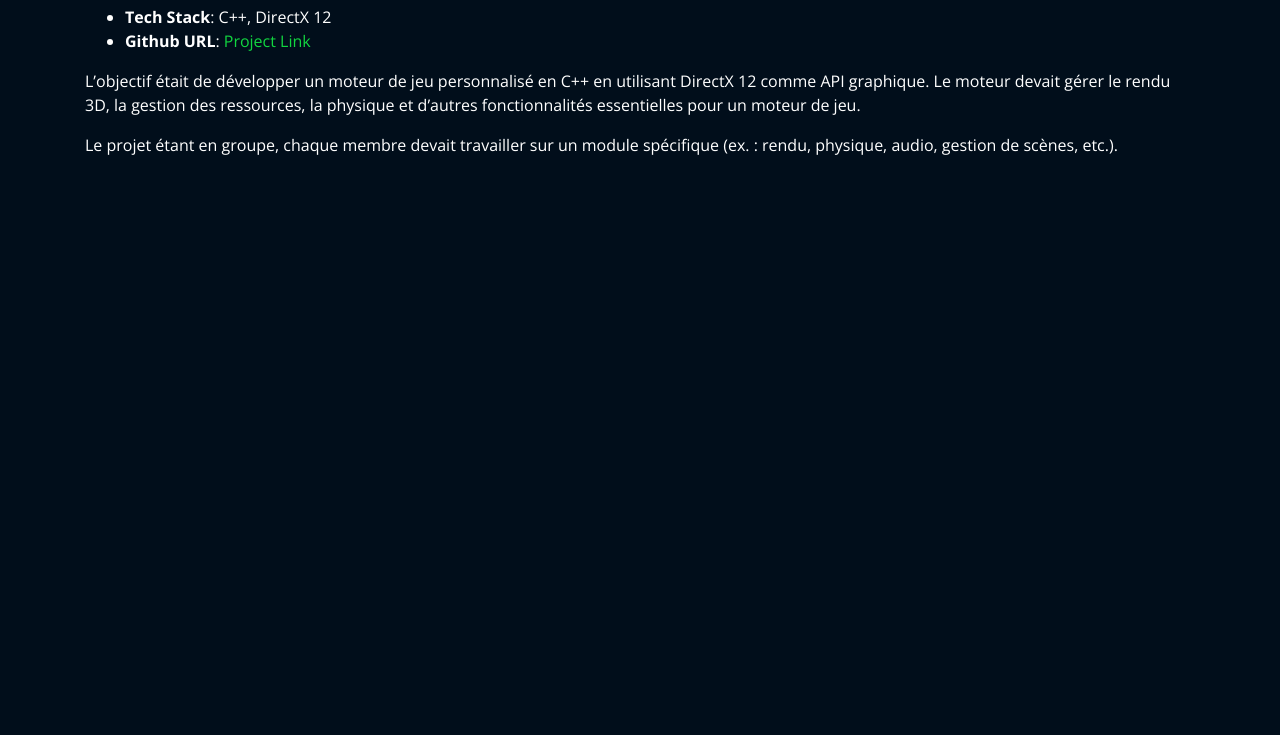
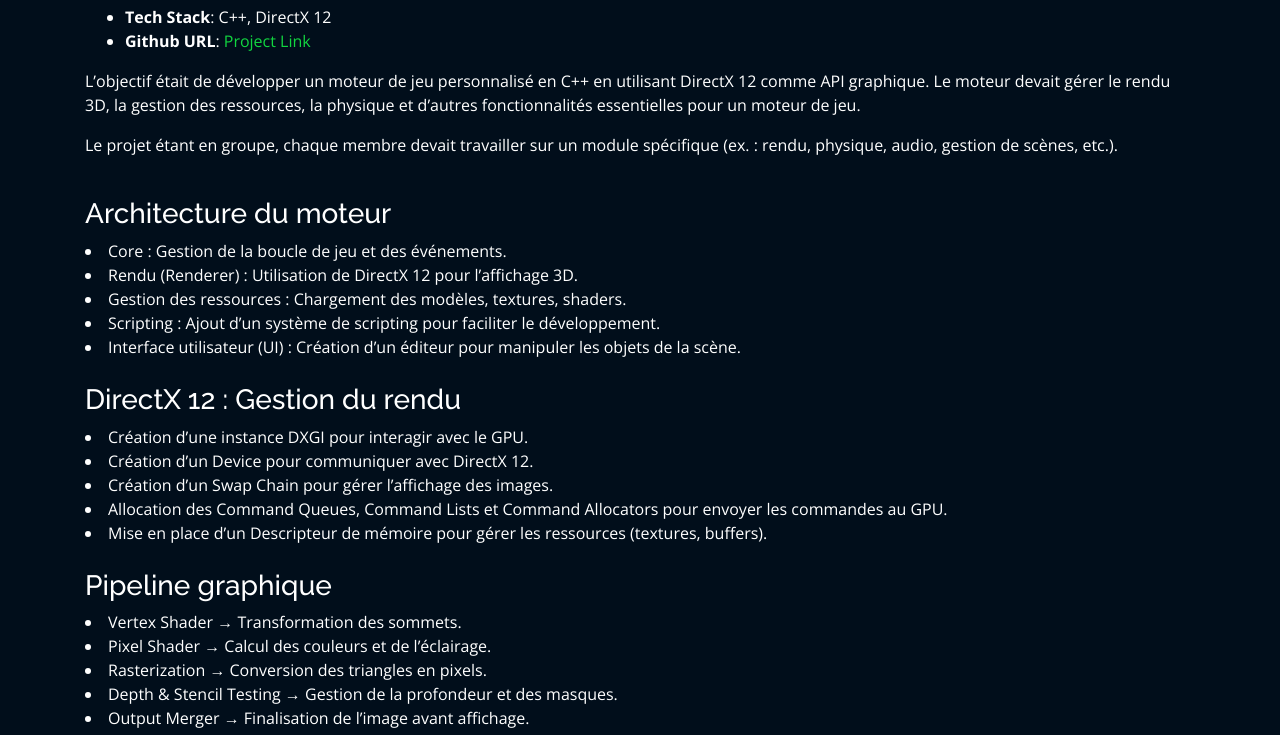
Before and after one commit to Horaclee/horaclee.github.io, a plain HTML site: page projects/moteur_custom.html in a window 1280 px wide. Shown: the part 65-816 px from the top of the page. Drawn offline with nearby package versions, Linux system fonts and the light colour scheme; files whose address does not match are found by name.

Commit message:
Update moteur_custom.html

```diff
--- a/projects/moteur_custom.html
+++ b/projects/moteur_custom.html
@@ -56,6 +56,34 @@
             <p>
               Le projet étant en groupe, chaque membre devait travailler sur un module spécifique (ex. : rendu, physique, audio, gestion de scènes, etc.).
             </p>
+            <br>
+            <h3>Architecture du moteur</h3>
+            <li>Core : Gestion de la boucle de jeu et des événements.</li>
+            <li>Rendu (Renderer) : Utilisation de DirectX 12 pour l’affichage 3D.</li>
+            <li>Gestion des ressources : Chargement des modèles, textures, shaders.</li>
+            <li>Scripting : Ajout d’un système de scripting pour faciliter le développement.</li>
+            <li>Interface utilisateur (UI) : Création d’un éditeur pour manipuler les objets de la scène.</li>
+            <br>
+
+            <h3>DirectX 12 : Gestion du rendu</h3>
+            <li>Création d’une instance DXGI pour interagir avec le GPU.</li>
+            <li>Création d’un Device pour communiquer avec DirectX 12.</li>
+            <li>Création d’un Swap Chain pour gérer l’affichage des images.</li>
+            <li>Allocation des Command Queues, Command Lists et Command Allocators pour envoyer les commandes au GPU.</li>
+            <li>Mise en place d’un Descripteur de mémoire pour gérer les ressources (textures, buffers).</li>
+            <br>
+
+            <h3>Pipeline graphique</h3>
+            <li>Vertex Shader → Transformation des sommets.</li>
+            <li>Pixel Shader → Calcul des couleurs et de l’éclairage.</li>
+            <li>Rasterization → Conversion des triangles en pixels.</li>
+            <li>Depth & Stencil Testing → Gestion de la profondeur et des masques.</li>
+            <li>Output Merger → Finalisation de l’image avant affichage.</li>
+            <br>
+
+            <h3>Gestion de la scène et des objets</h3>
+            <li>Entity Component System (ECS) pour une gestion flexible des objets.</li>
+            <li>Chargement des modèles 3D (obj, fbx) via Assimp.</li>
           </div>
 
         </div>
```
